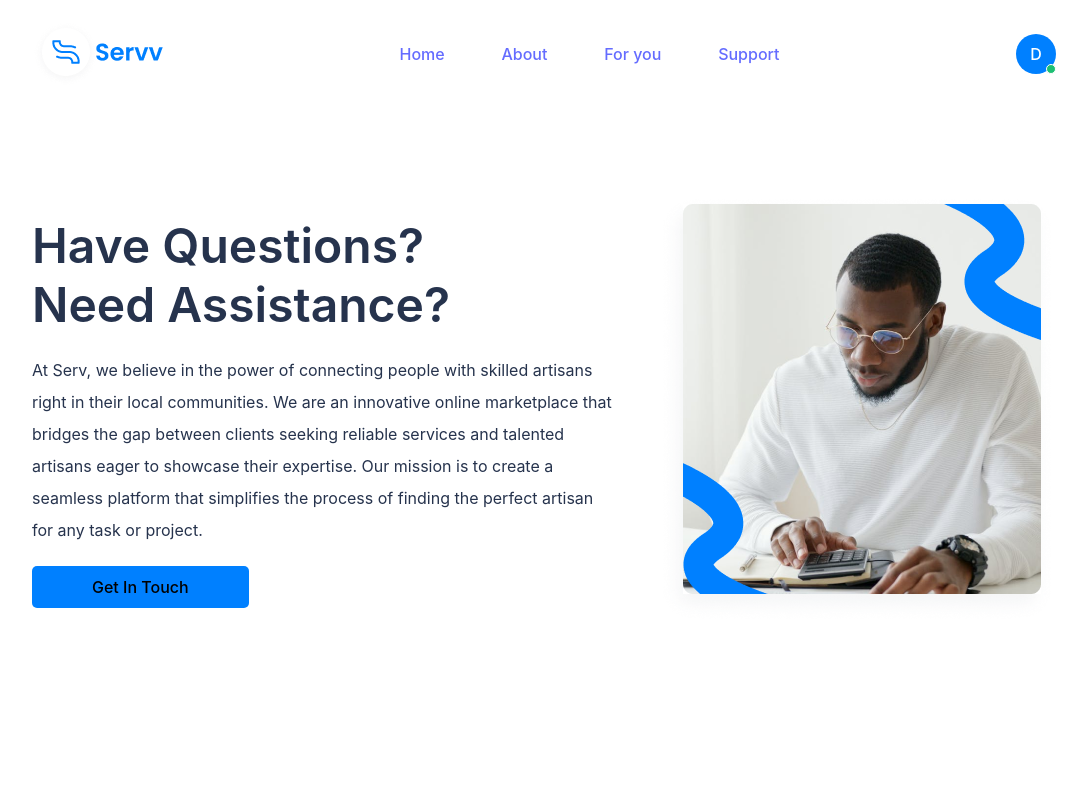
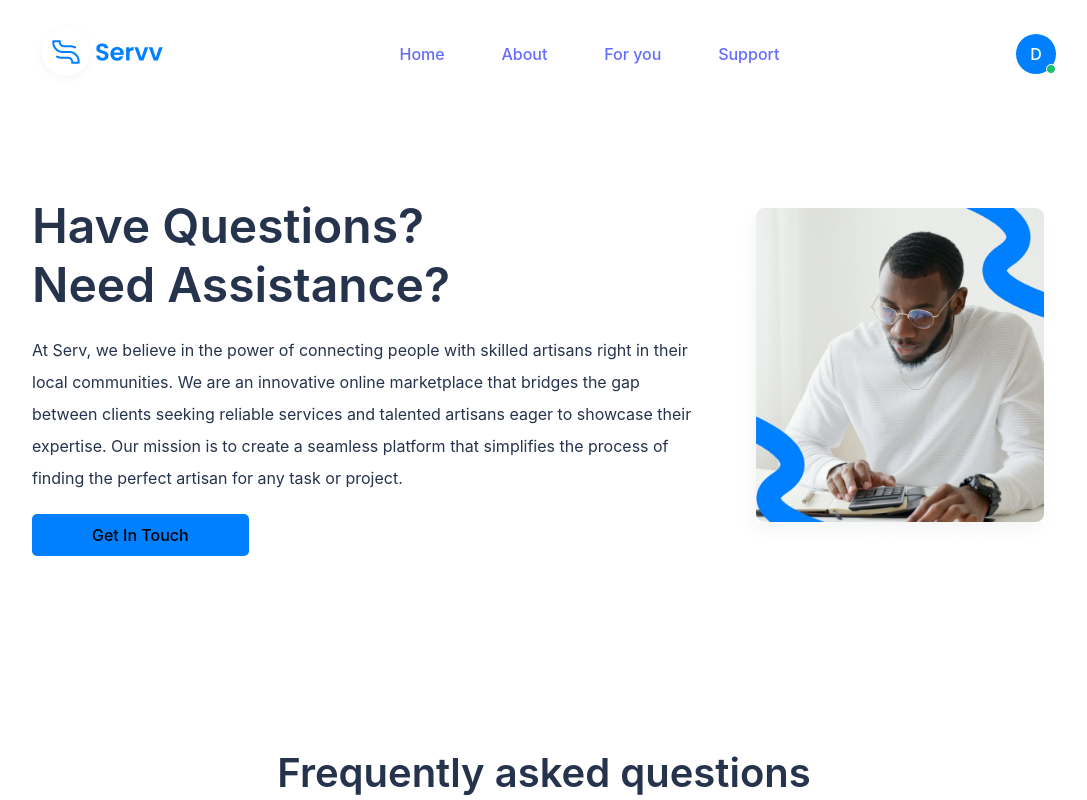
Before and after one commit to DaWei8/Servv, a React (Vite) app: page /support in a window 1280 px wide. Shown: the top 800 px of the page, without its empty margins (96-1183 px from the left). Built offline with nearby package versions, Linux system fonts and the light colour scheme.

Commit message:
fixed layout for support page

```diff
--- a/src/components/navBar/NavBar.css
+++ b/src/components/navBar/NavBar.css
@@ -1,6 +1,8 @@
 .navbar {
-    background-color: var(--transparent-bg-blur);
-
+    position: fixed;
+    z-index: 100;
+    background-color: #ffffff99;
+    backdrop-filter: blur(28px);
     display: flex;
     flex-direction: row;
     justify-content: space-around;
--- a/src/pages/about/About.scss
+++ b/src/pages/about/About.scss
@@ -2,7 +2,7 @@ div.about-section {
   display: flex;
   flex-direction: column;
   align-items: center;
-  padding-top: 96px;
+  padding-top: 196px;
   color: var(----primary-text-color-black, #26334d);
 
   section.about-hero-section {
--- a/src/pages/for-you/ForPage.scss
+++ b/src/pages/for-you/ForPage.scss
@@ -2,7 +2,7 @@ div.for-page {
   display: flex;
   flex-direction: column;
   align-items: center;
-  padding-top: 96px;
+  padding-top: 196px;
   div.for-hero-section {
     display: flex;
     justify-content: space-between;
--- a/src/pages/home/HomePage.css
+++ b/src/pages/home/HomePage.css
@@ -42,7 +42,7 @@
 }
 
 .home-page {
-  margin-top: 100px;
+  margin-top: 200px;
   display: flex;
   flex-direction: column;
   align-items: center;
--- a/src/pages/support/SupportPage.scss
+++ b/src/pages/support/SupportPage.scss
@@ -1,17 +1,22 @@
 div.support-page {
   display: flex;
   flex-direction: column;
+  margin: 0 auto;
   align-items: center;
+  align-self: center;
+  padding-top: 100px;
   padding-bottom: 150px;
+  width: 100vw;
 
   section.support-hero-section {
     display: flex;
     flex-direction: row;
     justify-content: space-between;
     align-items: center;
+    width: 1024px;
     gap: 40px;
-    width: 1024px;
     padding-block: 96px;
+
     div.support-hero-section-text {
       text-align: left;
       h1.support-hero-header {
@@ -43,6 +48,8 @@ div.support-page {
 
     div.support-hero-section-image {
       img {
+        max-width: 320px;
+        max-height: 428px;
       }
     }
   }
```
